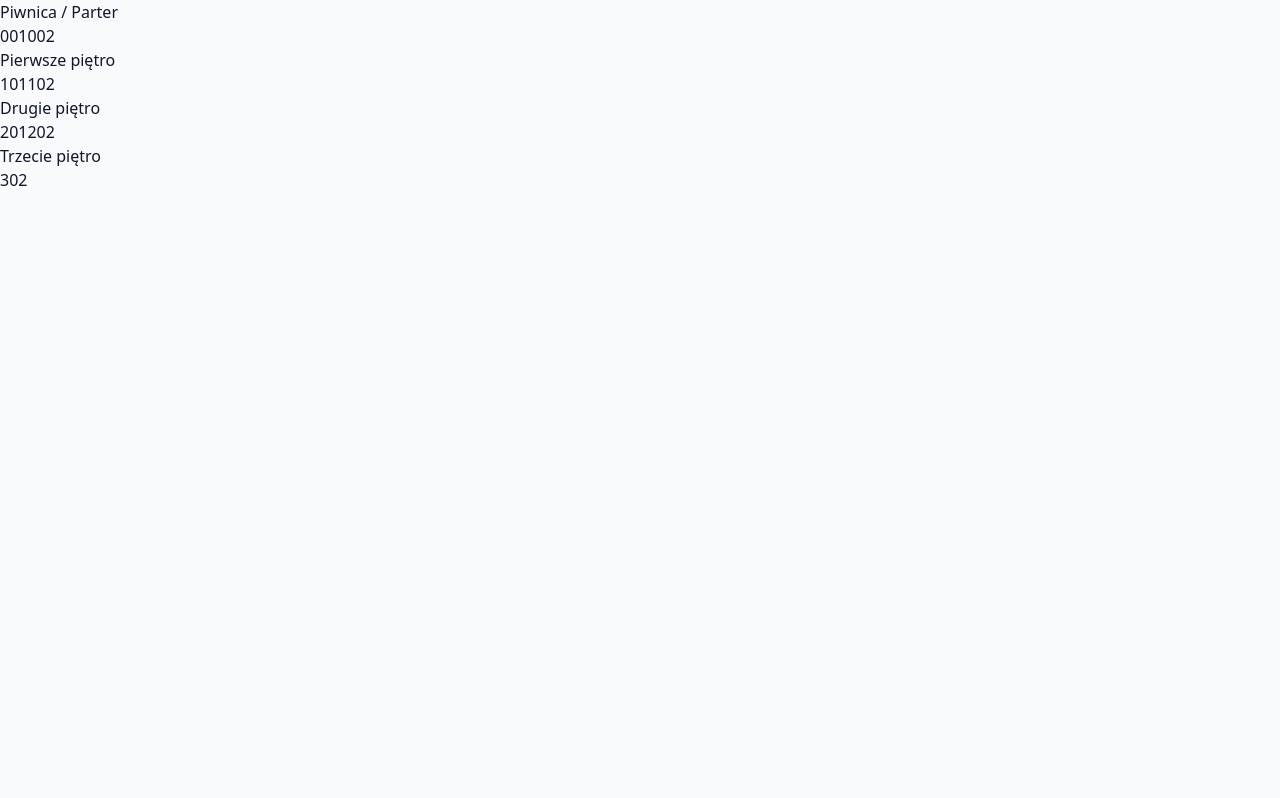
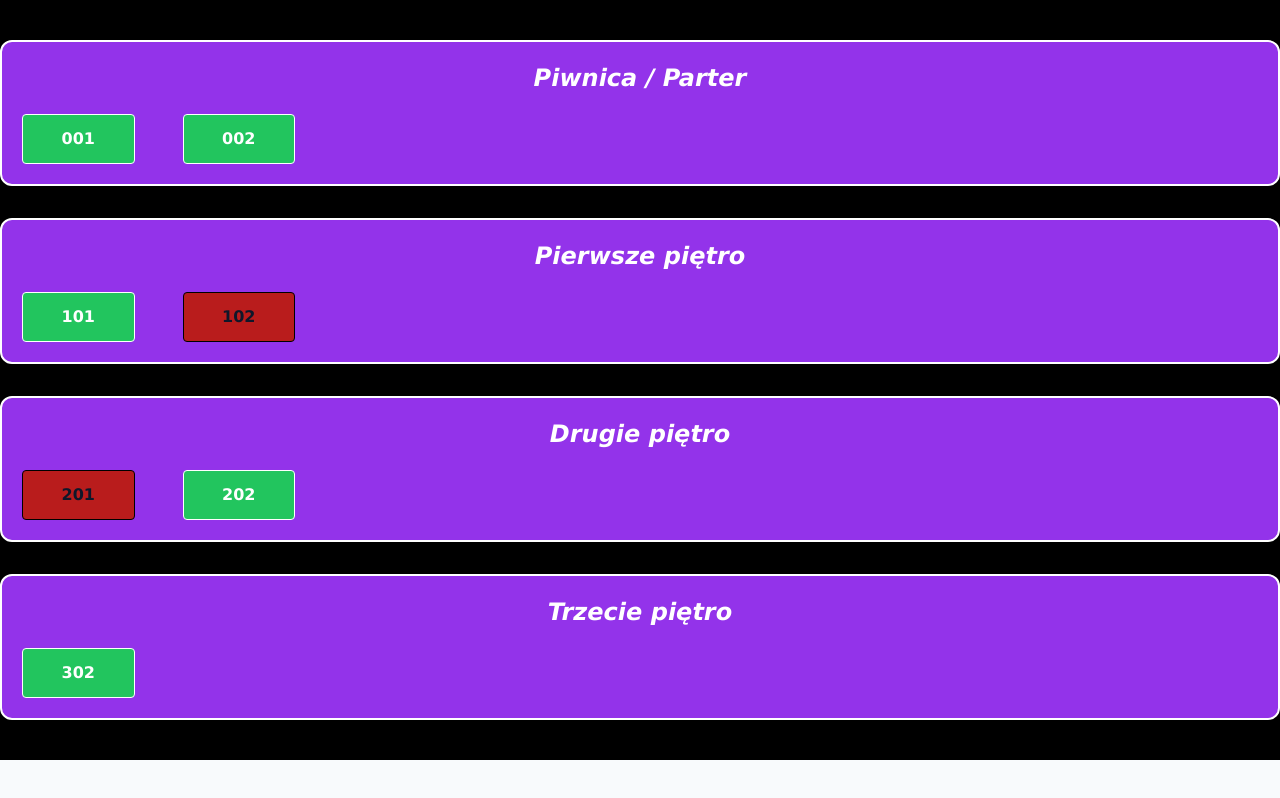
Before and after one commit to dzajlopment/keyFrontend, a React (Vite) app: page / in a window 1280 px wide. Built offline with nearby package versions, Linux system fonts and the light colour scheme; no server answers.

Commit message:
Key and floor styling

```diff
--- a/src/components/KeyBox/Floor.tsx
+++ b/src/components/KeyBox/Floor.tsx
@@ -9,9 +9,11 @@ export type Props = {
 
 export const Floor = ({ name, keys }: Props) => {
 	return (
-		<div>
-			<div>{name}</div>
-			<div>
+		<div className="bg-purple-600 rounded-xl p-5 border-2 border-white">
+			<div className="text-center text-2xl text-white font-bold italic mb-5">
+				{name}
+			</div>
+			<div className="grid gap-3 sm:gap-5 lg:gap-8 xl:gap-12 grid-cols-4 sm:grid-cols-6 lg:grid-cols-8">
 				{keys.map((key) => (
 					<Key key={key.name} {...key} />
 				))}
--- a/src/components/KeyBox/Key.tsx
+++ b/src/components/KeyBox/Key.tsx
@@ -28,7 +28,7 @@ export const Key = ({ name, owner, className, ...props }: KeyProps) => {
 			)}
 			<button
 				onClick={() => setIsOpen(true)}
-				className={cn("key", isEnabled ? "key-enabled" : "key-disabled", className)} //TODO: Style button and its variations.
+				className={cn("key", isEnabled ? "key-free" : "key-occupied", className)} //TODO: Style button and its variations.
 				{...props}>
 				{name}
 			</button>
--- a/src/components/KeyBox/index.tsx
+++ b/src/components/KeyBox/index.tsx
@@ -9,11 +9,13 @@ const KeyBox = () => {
 	const { keys } = useKeys();
 
 	return (
-		<section>
-			<Floor name="Piwnica / Parter" keys={getFloorKeys(keys, 0)} />
-			<Floor name="Pierwsze piętro" keys={getFloorKeys(keys, 1)} />
-			<Floor name="Drugie piętro" keys={getFloorKeys(keys, 2)} />
-			<Floor name="Trzecie piętro" keys={getFloorKeys(keys, 3)} />
+		<section className="bg-black py-10">
+			<div className="container flex flex-col gap-8">
+				<Floor name="Piwnica / Parter" keys={getFloorKeys(keys, 0)} />
+				<Floor name="Pierwsze piętro" keys={getFloorKeys(keys, 1)} />
+				<Floor name="Drugie piętro" keys={getFloorKeys(keys, 2)} />
+				<Floor name="Trzecie piętro" keys={getFloorKeys(keys, 3)} />
+			</div>
 		</section>
 	);
 };
--- a/src/index.css
+++ b/src/index.css
@@ -12,6 +12,17 @@
 }
 
 @layer components {
+	.key {
+		@apply border rounded py-3 font-semibold
+		hover:scale-105
+	}
+	.key-free {
+		@apply bg-green-500 text-white border-white
+	}
+
+	.key-occupied {
+		@apply bg-red-700 border-black
+	}
 }
 
 @keyframes zoom-in {
@@ -25,6 +36,10 @@
 	}
 }
 
+body {
+	font-family: 'Lucida Sans', 'Lucida Sans Regular', 'Lucida Grande', 'Lucida Sans Unicode', Geneva, Verdana, sans-serif;
+}
+
 .test {
 	animation: zoom-in 0.1s ease;
 }
--- a/tailwind.config.js
+++ b/tailwind.config.js
@@ -18,6 +18,9 @@ export default {
 					},
 				},
 			},
+			container: {
+				center: true,
+			},
 		},
 	},
 	plugins: [],
```
